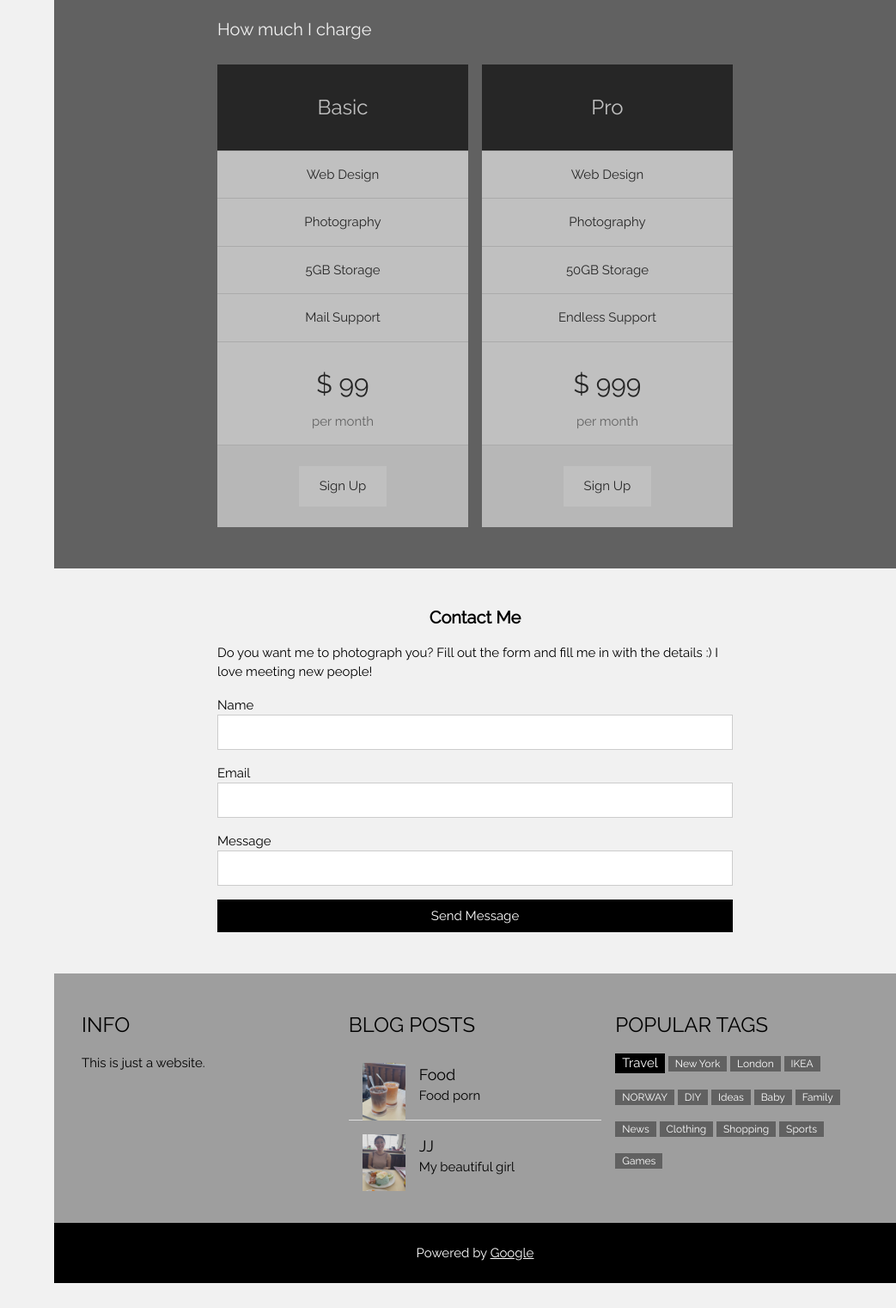
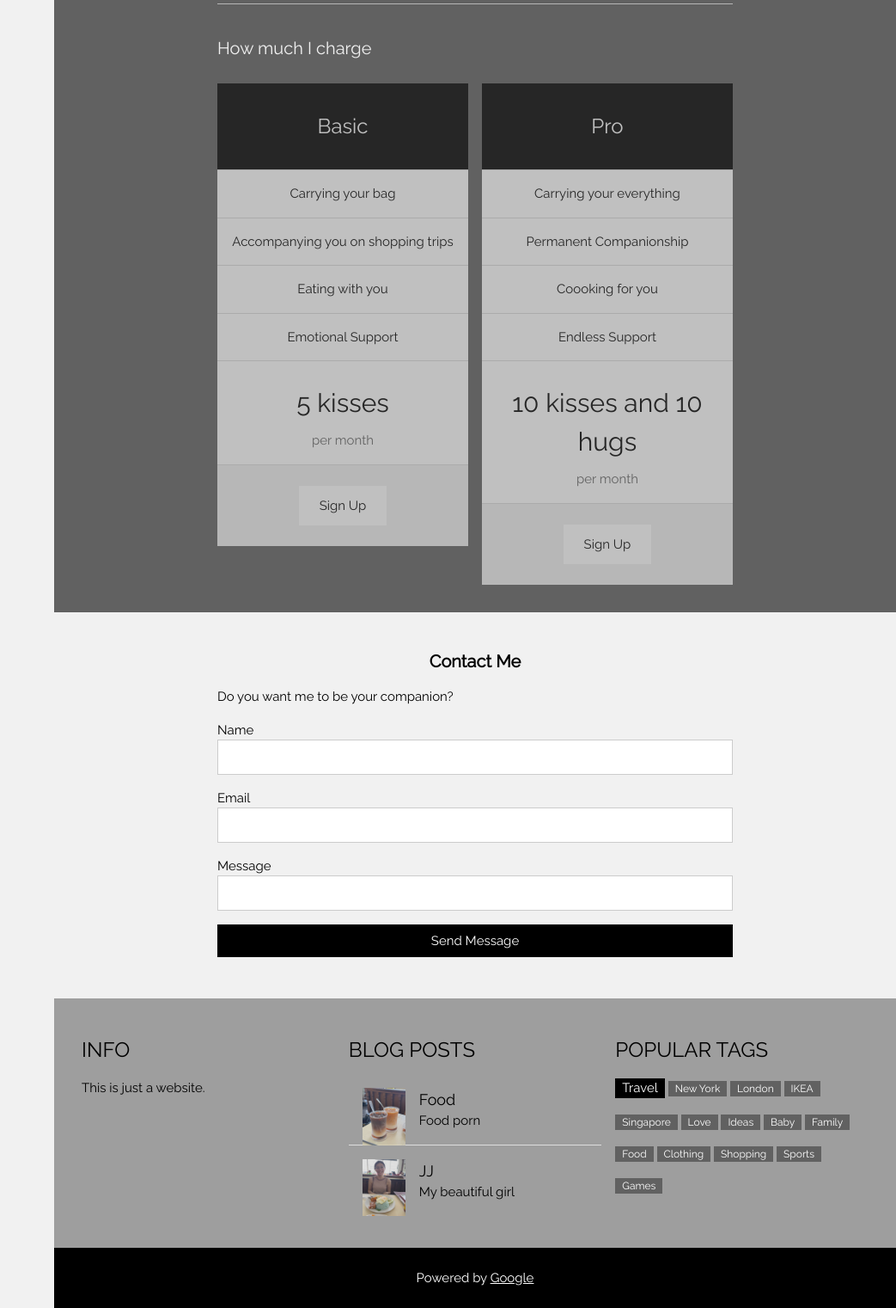
Before and after one commit to divachi/divachi.github.io, a plain HTML site: page index.html in a window 1280 px wide. Shown: the part 2630-4151 px from the top of the page at 86% size, without its empty margins (237-1280 px from the left). Before the commit the page ends 4122 px from the top, so only its background shows below. Drawn offline with nearby package versions, Linux system fonts and the light colour scheme.

Commit message:
update 2

```diff
--- a/index.html
+++ b/index.html
@@ -1,7 +1,7 @@
 <!DOCTYPE html>
 <html lang="en">
 <head>
-<title>W3.CSS Template</title>
+<title>Aston's</title>
 <meta charset="UTF-8">
 <meta name="viewport" content="width=device-width, initial-scale=1">
 <link rel="stylesheet" href="https://www.w3schools.com/w3css/4/w3.css">
@@ -85,8 +85,8 @@ body,h1,h2,h3,h4,h5 {font-family: "Raleway", sans-serif}
     <h4><b>About Me</b></h4>
     <img src="photo_6334783377135222338_y.jpg" alt="Me" class="w3-image w3-padding-32" width="600" height="650">
     <div class="w3-content w3-justify" style="max-width:600px">
-      <h4>My Name</h4>
-      <p>I'm in love with the beautiful girl on my left here.
+      <h4>Aston Chua</h4>
+      <p>I'm just your average Singaporean guy who really loves food. But my love for this beautiful girl on my left is even stronger.
       </p>
       <p>mail: astonc@gmail.com</p>
       <p>tel: 6353 35531</p>
@@ -112,12 +112,12 @@ body,h1,h2,h3,h4,h5 {font-family: "Raleway", sans-serif}
         <div class="w3-half w3-margin-bottom">
           <ul class="w3-ul w3-white w3-center w3-opacity w3-hover-opacity-off">
             <li class="w3-black w3-xlarge w3-padding-32">Basic</li>
-            <li class="w3-padding-16">Web Design</li>
-            <li class="w3-padding-16">Photography</li>
-            <li class="w3-padding-16">5GB Storage</li>
-            <li class="w3-padding-16">Mail Support</li>
+            <li class="w3-padding-16">Carrying your bag</li>
+            <li class="w3-padding-16">Accompanying you on shopping trips</li>
+            <li class="w3-padding-16">Eating with you</li>
+            <li class="w3-padding-16">Emotional Support</li>
             <li class="w3-padding-16">
-              <h2>$ 99</h2>
+              <h2>5 kisses</h2>
               <span class="w3-opacity">per month</span>
             </li>
             <li class="w3-light-grey w3-padding-24">
@@ -129,12 +129,12 @@ body,h1,h2,h3,h4,h5 {font-family: "Raleway", sans-serif}
         <div class="w3-half">
           <ul class="w3-ul w3-white w3-center w3-opacity w3-hover-opacity-off">
             <li class="w3-black w3-xlarge w3-padding-32">Pro</li>
-            <li class="w3-padding-16">Web Design</li>
-            <li class="w3-padding-16">Photography</li>
-            <li class="w3-padding-16">50GB Storage</li>
+            <li class="w3-padding-16">Carrying your everything</li>
+            <li class="w3-padding-16">Permanent Companionship</li>
+            <li class="w3-padding-16">Coooking for you</li>
             <li class="w3-padding-16">Endless Support</li>
             <li class="w3-padding-16">
-              <h2>$ 999</h2>
+              <h2>10 kisses and 10 hugs</h2>
               <span class="w3-opacity">per month</span>
             </li>
             <li class="w3-light-grey w3-padding-24">
@@ -150,7 +150,7 @@ body,h1,h2,h3,h4,h5 {font-family: "Raleway", sans-serif}
   <div class="w3-container w3-light-grey w3-padding-32 w3-padding-large" id="contact">
     <div class="w3-content" style="max-width:600px">
       <h4 class="w3-center"><b>Contact Me</b></h4>
-      <p>Do you want me to photograph you? Fill out the form and fill me in with the details :) I love meeting new people!</p>
+      <p>Do you want me to be your companion?</p>
       <form action="/action_page.php" target="_blank">
         <div class="w3-section">
           <label>Name</label>
@@ -197,9 +197,9 @@ body,h1,h2,h3,h4,h5 {font-family: "Raleway", sans-serif}
         <h3>POPULAR TAGS</h3>
         <p>
           <span class="w3-tag w3-black w3-margin-bottom">Travel</span> <span class="w3-tag w3-dark-grey w3-small w3-margin-bottom">New York</span> <span class="w3-tag w3-dark-grey w3-small w3-margin-bottom">London</span>
-          <span class="w3-tag w3-dark-grey w3-small w3-margin-bottom">IKEA</span> <span class="w3-tag w3-dark-grey w3-small w3-margin-bottom">NORWAY</span> <span class="w3-tag w3-dark-grey w3-small w3-margin-bottom">DIY</span>
+          <span class="w3-tag w3-dark-grey w3-small w3-margin-bottom">IKEA</span> <span class="w3-tag w3-dark-grey w3-small w3-margin-bottom">Singapore</span> <span class="w3-tag w3-dark-grey w3-small w3-margin-bottom">Love</span>
           <span class="w3-tag w3-dark-grey w3-small w3-margin-bottom">Ideas</span> <span class="w3-tag w3-dark-grey w3-small w3-margin-bottom">Baby</span> <span class="w3-tag w3-dark-grey w3-small w3-margin-bottom">Family</span>
-          <span class="w3-tag w3-dark-grey w3-small w3-margin-bottom">News</span> <span class="w3-tag w3-dark-grey w3-small w3-margin-bottom">Clothing</span> <span class="w3-tag w3-dark-grey w3-small w3-margin-bottom">Shopping</span>
+          <span class="w3-tag w3-dark-grey w3-small w3-margin-bottom">Food</span> <span class="w3-tag w3-dark-grey w3-small w3-margin-bottom">Clothing</span> <span class="w3-tag w3-dark-grey w3-small w3-margin-bottom">Shopping</span>
           <span class="w3-tag w3-dark-grey w3-small w3-margin-bottom">Sports</span> <span class="w3-tag w3-dark-grey w3-small w3-margin-bottom">Games</span>
         </p>
       </div>
```
